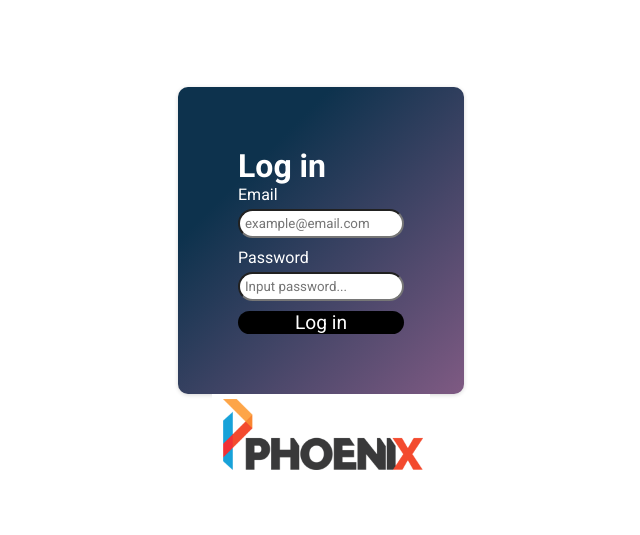
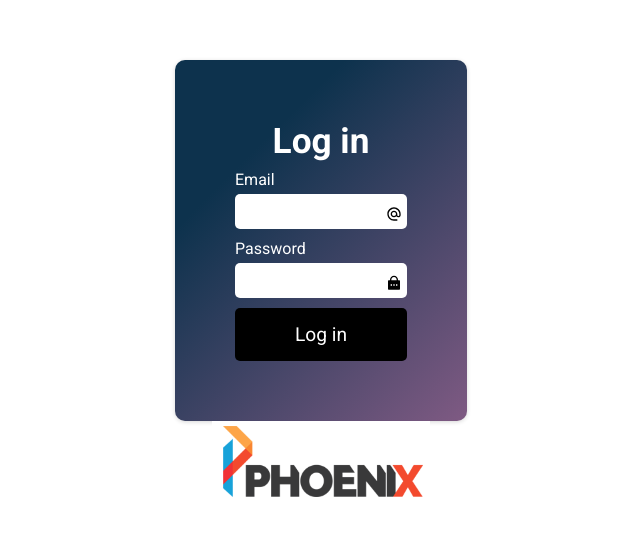
Before and after one commit to martinbanc/PowerBi_portal, a React (Vite) app: page / in a window 1280 px wide. Shown: the part 117-652 px from the top of the page, without its empty margins (319-959 px from the left). Built offline with nearby package versions, Linux system fonts and the light colour scheme.

Commit message:
Improved form css more.

```diff
--- a/package.json
+++ b/package.json
@@ -11,7 +11,8 @@
   },
   "dependencies": {
     "react": "^18.2.0",
-    "react-dom": "^18.2.0"
+    "react-dom": "^18.2.0",
+    "react-icons": "^5.0.1"
   },
   "devDependencies": {
     "@types/react": "^18.2.56",
--- a/src/pages/LoginForm.jsx
+++ b/src/pages/LoginForm.jsx
@@ -1,6 +1,10 @@
 import { useState } from "react";
 import logo from "../assets/images/phoenix-logo.png";
 import "../styles/login.css";
+
+//react icons
+import { MdAlternateEmail } from "react-icons/md";
+import { RiLockPasswordFill } from "react-icons/ri";
 
 const LoginForm = () => {
 	const [formData, setFormData] = useState({ email: "", password: "" });
@@ -13,19 +17,22 @@ const LoginForm = () => {
 	const handleSubmit = (event) => {
 		event.preventDefault();
 		alert(`Email: ${formData.email}, password: ${formData.password}`);
+		setFormData({ email: "", password: "" });
 	};
 
 	return (
 		<div className="login-wrapper">
 			<form onSubmit={handleSubmit} className="login-form">
-				<h1>Log in</h1>
+				<h1 className="form-header">Log in</h1>
 				<div className="login-input">
 					<label htmlFor="login-email">Email</label>
-					<input type="email" name="email" placeholder="example@email.com" id="login-email" value={formData.email} onChange={handleChange} required />
+					<input type="email" name="email" id="login-email" value={formData.email} onChange={handleChange} required />
+					<MdAlternateEmail color="black" className="form-icon" />
 				</div>
 				<div className="login-input">
 					<label htmlFor="login-password">Password</label>
-					<input type="password" name="password" placeholder="Input password..." id="login-password" value={formData.password} onChange={handleChange} required />
+					<input type="password" name="password" id="login-password" value={formData.password} onChange={handleChange} required />
+					<RiLockPasswordFill color="black" className="form-icon" />
 				</div>
 				<button className="login-btn" type="submit">
 					Log in
--- a/src/styles/login.css
+++ b/src/styles/login.css
@@ -13,9 +13,16 @@
 	box-shadow: rgba(0, 0, 0, 0.16) 0px 1px 4px;
 }
 
+.form-header {
+	font-size: 2.2rem;
+	margin-bottom: 0.5rem;
+	text-align: center;
+}
+
 .login-input {
 	display: flex;
 	flex-direction: column;
+	position: relative;
 }
 
 .login-input label {
@@ -23,25 +30,33 @@
 }
 
 .login-input input {
-	border-radius: 20px;
-	padding: 5px;
+	border-radius: 5px;
+	padding: 10px;
 	margin-bottom: 10px;
+	outline: 0;
+	border: 0;
+}
+
+.form-icon {
+	position: absolute;
+	right: 5px;
+	top: 36px;
 }
 
 .login-btn {
 	width: 100%;
-	border-radius: 20px;
-	padding-inline: 10px;
+	border-radius: 5px;
+	padding-block: 15px;
 	font-size: 1.2rem;
 	background-color: black;
 	color: #ffff;
 	cursor: pointer;
 	border: none;
-	transition: background-color 0.3s;
+	transition: background-color 0.25s;
 }
 
 .login-btn:hover {
-	background-color: rgb(44, 44, 44);
+	background-color: #f15a29;
 }
 
 .form-logo {
```
Also changed, not shown: src/components/LoginForm.jsx (deleted, +0 -33 lines), 1 other file (tests, documents, lock files or other folders).
